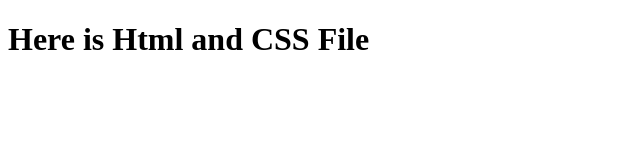
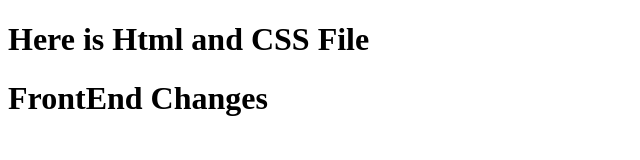
Before and after one commit to akashraja33/Sample-repo, a plain HTML site: page index.html in a window 1280 px wide. Shown: the whole page, without its empty margins (0-640 px from the left). Drawn offline with Linux system fonts and the light colour scheme.

Commit message:
feat : added some frontend

```diff
--- a/index.html
+++ b/index.html
@@ -3,9 +3,11 @@
 <head>
     <meta charset="UTF-8">
     <meta name="viewport" content="width=device-width, initial-scale=1.0">
-    <title>Document</title>
+    <title>Docs</title>
 </head>
 <body>
+
     <h1>Here is Html and CSS File</h1>
+    <h1>FrontEnd Changes</h1>
 </body>
 </html>
```
